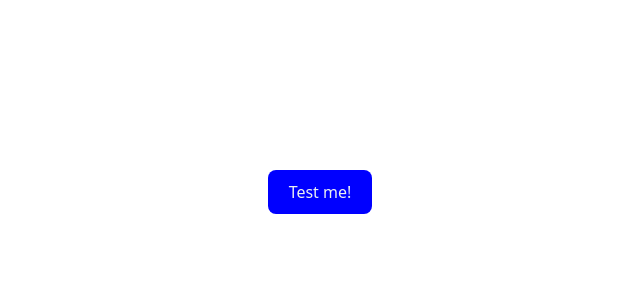
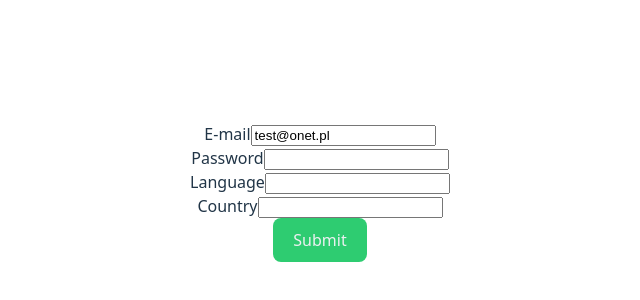
Before and after one commit to patrykomiotek/bosapp, a React (Vite) app: page / in a window 1280 px wide. Shown: the part 208-508 px from the top of the page, without its empty margins (320-960 px from the left). Built offline with nearby package versions, Linux system fonts and the light colour scheme.

Commit message:
feat: registration page

```diff
--- a/src/App.tsx
+++ b/src/App.tsx
@@ -1,5 +1,6 @@
 // import { Fragment } from 'react';
 import "./App.css";
+import { RegistrationPage } from "./pages/RegistrationPage";
 // import { RegistrationFormRefs } from "./components/RegistrationFormRefs";
 // import { RegistrationFormRHF } from "./components/RegistrationFormRHF";
 // import { ValueKeeper } from "./components/ValueKeeper";
@@ -16,7 +17,8 @@ function App() {
   return (
     <>
       <div>
-        <MagicMouseWrapper />
+        <RegistrationPage />
+        {/* <MagicMouseWrapper /> */}
         {/* <RegistrationFormState /> */}
         {/* <Text>Hello {123}</Text> */}
         {/* <RegistrationFormRefs /> */}
--- /dev/null
+++ b/src/pages/RegistrationPage.tsx
@@ -0,0 +1,5 @@
+import { RegistrationFormRHF } from "../components/RegistrationFormRHF";
+
+export const RegistrationPage = () => {
+  return <RegistrationFormRHF />;
+};
```
